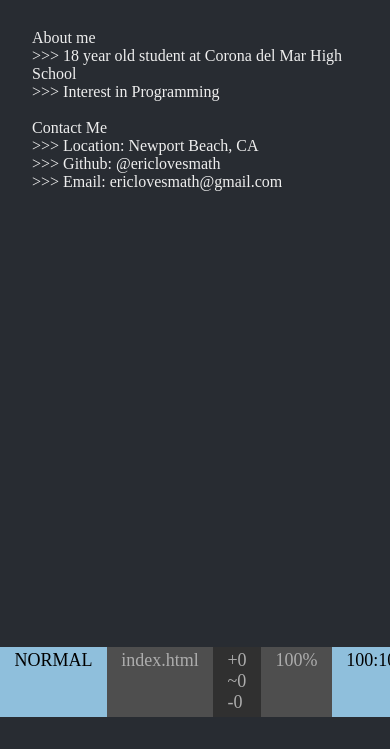
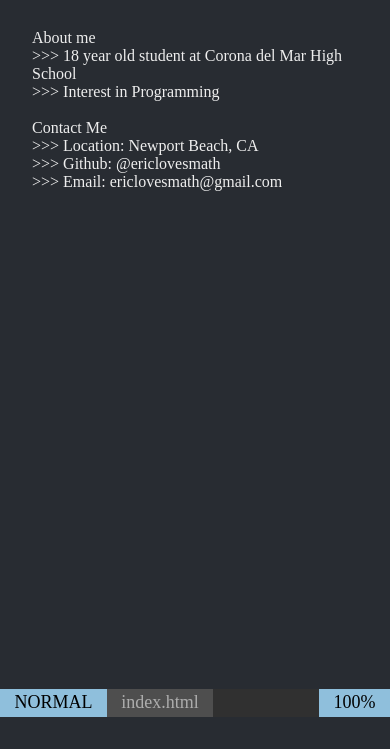
Before and after one commit to ericlovesmath/old-portfolio, a website built with Vite: page index.html in a window 390 px wide. Shown: the part 127-876 px from the top of the page. Built offline with nearby package versions, Linux system fonts and the light colour scheme; a web font is replaced by a local one.

Commit message:
Fix mobile footer

```diff
--- a/src/style.css
+++ b/src/style.css
@@ -63,3 +63,17 @@ footer > #footer-center {
   color: #adadad;
   flex: 1;
 }
+
+/* Mobile Footer */
+@media only screen and (max-width: 600px) {
+  footer > #footer-center {
+    font-size: 0;
+  }
+  footer > #footer-distance {
+    display: none;
+  }
+  footer > #footer-percent {
+    background-color: #8fbfdc;
+    color: #000;
+  }
+}
```
